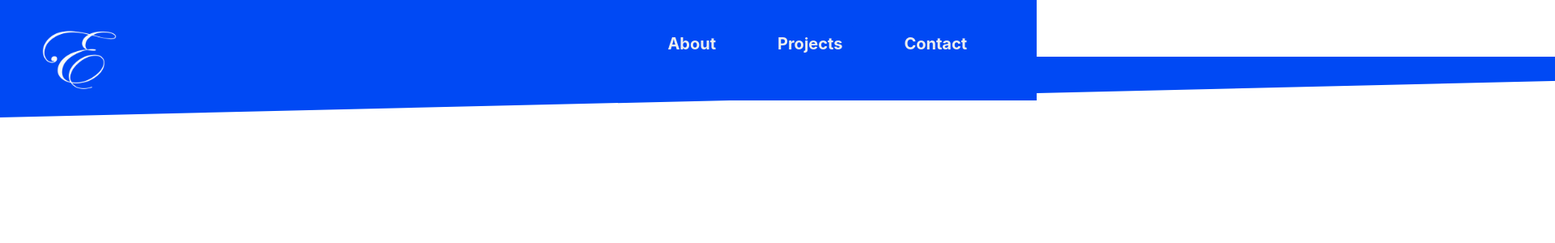
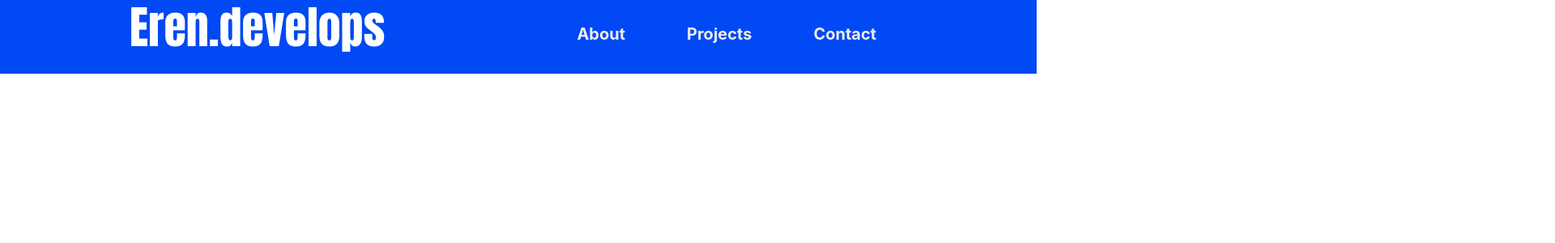
Before and after one commit to erenustun/react-portfolio, a Next.js app: page /header in a window 1280 px wide. Shown: the top 300 px of the page at 81% size, 1920 px wide, since content can reach past the window. Built offline with nearby package versions, Linux system fonts and the light colour scheme.

Commit message:
Updated header component

```diff
--- a/pages/header/index.js
+++ b/pages/header/index.js
@@ -2,21 +2,19 @@ import Link from 'next/link'
 
 export default function Header() {
     return (
-        <header className="d-flex px-5">
-            <div className="shape"></div>
-            <div className="flex-grow-1">
-                <img src="assets/images/logo-white.png" height={100} className="mt-4"/>
-            </div>
-            <ul className="d-flex flex-row flex-grow-1 align-items-center justify-content-end">
+        <header className="d-flex align-items-center">
+            <div className="d-flex w-75 mx-auto align-items-center">
+                <h1 className="flex-grow-1 text-text-left m-0 mb-4 display-4 text-white">Eren.develops</h1>
+                <ul className="d-flex flex-grow-1 mt-2 justify-content-end">
                     <li>
                         <Link href="/about">
-                        <a className="nav-url">About</a>
+                            <a className="nav-url mr-5">About</a>
                         </Link>
                     </li>
 
                     <li>
                         <Link href="/projects">
-                        <a className="nav-url">Projects</a>
+                            <a className="nav-url mr-5">Projects</a>
                         </Link>
                     </li>
 
@@ -26,6 +24,7 @@ export default function Header() {
                         </Link>
                     </li>
                 </ul>
+            </div>
         </header>
     )
 }
```
Lines whose indentation alone changed are shown as unchanged.
